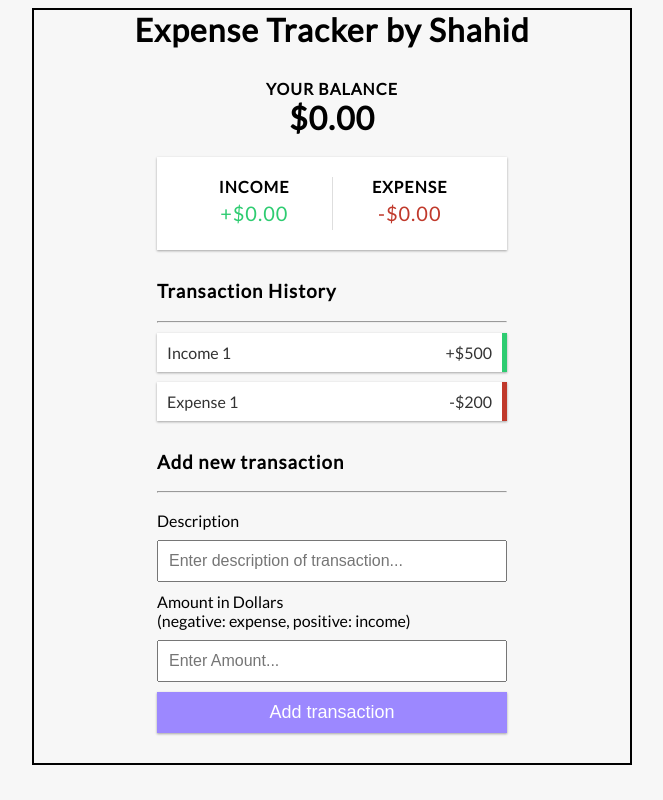
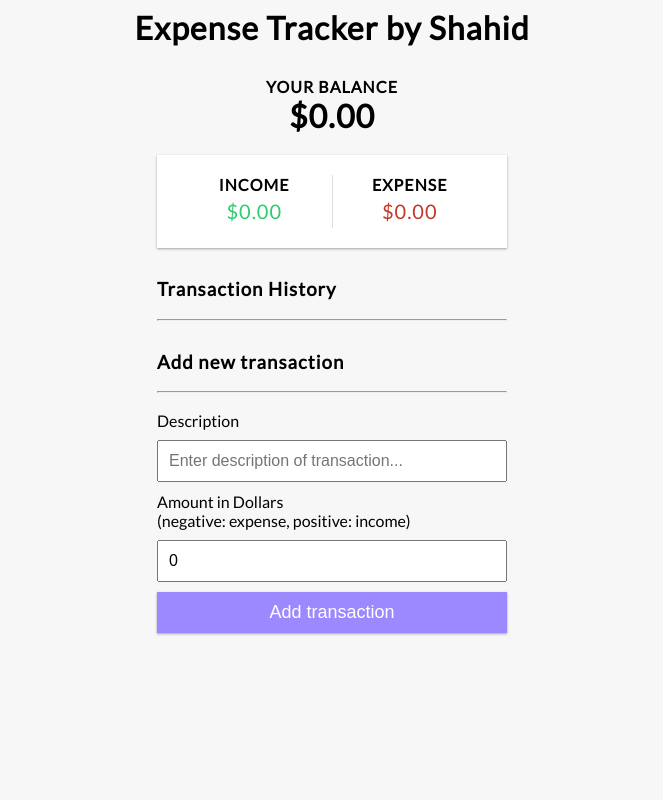
Before and after one commit to syedshahidashiqali/1st-project-expense-tracker, a React (Create React App) app: page / in a window 1280 px wide. Shown: the whole page, without its empty margins (308-971 px from the left). Built offline with nearby package versions, Linux system fonts and the light colour scheme.

Commit message:
Completed whole project

```diff
--- a/src/App.css
+++ b/src/App.css
@@ -180,15 +180,15 @@ input {
 }
 
 
-.main {
+/* .main {
     border: 2px solid black;
-    width: 600px;
+    width: auto;
     margin: 0 auto;
-}
+} */
 
 @media only screen and (max-width:  600px){
     .main{
-        /* margin: 0 20px; */
+        margin: 0 auto;
         height: 1000px;
         max-width: 600px;
     }
--- a/src/App.jsx
+++ b/src/App.jsx
@@ -4,10 +4,14 @@ import { IncomeExpense } from './components/IncomeExpense';
 import { TransactionHistory } from './components/TransactionHistory';
 import { AddTransaction } from './components/AddTransaction';
 
+// import global provider
+import { GlobalProvider } from './context/GlobalState';
+
 import './App.css';
 
 function App() {
   return (
+    <GlobalProvider>
       <div className="main">
         <Header />
         <div className="container">
@@ -17,6 +21,7 @@ function App() {
           <AddTransaction />
         </div>
       </div>
+    </GlobalProvider>
   );
 }
 
--- a/src/components/AddTransaction.js
+++ b/src/components/AddTransaction.js
@@ -1,18 +1,41 @@
-import React from 'react'
+import React, { useState, useContext } from 'react';
+
+
+import { GlobalContext } from '../context/GlobalState';
 
 export const AddTransaction = () => {
+
+    const [description, setDescription] = useState('');
+    const [amount, setAmount] = useState(0);
+
+    const { addTransaction } = useContext(GlobalContext);
+
+    const onSubmit = (e)=>{
+        e.preventDefault();
+
+        const newTransaction = {
+            id: Math.floor(Math.random() * 100000000),
+            description,
+            amount: +amount
+        }
+
+
+        addTransaction(newTransaction);
+    }
+
     return (
         <div>
             <h3>Add new transaction</h3>
             <hr />
-            <form>
+            <form onSubmit={ onSubmit }>
                 <div className="form">
                     <label htmlFor="text">
                         Description
                     </label>
                     <br />
                     <input type="text"
-                    placeholder="Enter description of transaction...">
+                    placeholder="Enter description of transaction..."
+                    onChange={ (e)=> { setDescription(e.target.value) } } value={ description }>
                     </input>
                 </div>
                 <div className="form">
@@ -23,7 +46,8 @@ export const AddTransaction = () => {
                         </label>
                     <br />
                     <input type="number"
-                    placeholder="Enter Amount...">
+                    placeholder="Enter Amount..."
+                    onChange={ (e)=> { setAmount(e.target.value) } } value={ amount }>
                     </input>
                 </div>
                 <button className="add-btn">Add transaction</button>
--- a/src/components/Balance.js
+++ b/src/components/Balance.js
@@ -1,10 +1,21 @@
-import React from 'react';
+import React, { useContext } from 'react';
+import { GlobalContext } from '../context/GlobalState';
+
 
 export const Balance = () => {
+
+    const { transactions } = useContext(GlobalContext);
+
+    const amounts = transactions.map(transaction=> transaction.amount);
+    parseInt(amounts)
+
+    const accumulator = (summation, num)=> summation += num
+
+    const total = amounts.reduce(accumulator, 0).toFixed(2);
     return (
         <div>
             <h4>YOUR BALANCE</h4>
-            <h1>$0.00</h1>
+    <h1>${ total }</h1>
         </div>
     )
 }
--- a/src/components/IncomeExpense.js
+++ b/src/components/IncomeExpense.js
@@ -1,15 +1,29 @@
-import React from 'react'
+import React, { useContext } from 'react';
+
+import { GlobalContext } from '../context/GlobalState';
+
 
 export const IncomeExpense = () => {
+
+    const { transactions } = useContext(GlobalContext);
+
+    const amounts = transactions.map(transaction=> transaction.amount);
+
+    const accumulator = (summation, num)=> summation += num
+
+    const income = amounts.filter(item => item >= 0).reduce(accumulator, 0).toFixed(2);
+
+    const expense = Math.abs(amounts.filter(item => item <= 0).reduce(accumulator, 0)).toFixed(2);
+
     return (
         <div className="inc-exp-cont">
             <div id="border">
                 <h4>INCOME</h4>
-                <p className="money plus">+$0.00</p>
+    <p className="money plus">${ income }</p>
             </div>
             <div>
                 <h4>EXPENSE</h4>
-                <p className="money minus">-$0.00</p>
+    <p className="money minus">${ expense }</p>
             </div>
         </div>
     )
--- /dev/null
+++ b/src/components/Transaction.js
@@ -0,0 +1,18 @@
+import React, { useContext } from 'react';
+
+import { GlobalContext } from '../context/GlobalState';
+
+
+export const Transaction = ({ transaction }) => {
+
+    const { delTransaction } = useContext(GlobalContext);
+
+    const sign = transaction.amount < 0 ? '-' : '+';
+    return (
+        <li className={ transaction.amount >= 1 ? "income-plus" : "expense-minus" }>
+            {transaction.description}
+            <span>{sign}${Math.abs(transaction.amount)}</span>
+            <button className="del-btn" onClick={()=> delTransaction(transaction.id)}>X</button>
+        </li>
+    )
+}
--- a/src/components/TransactionHistory.js
+++ b/src/components/TransactionHistory.js
@@ -1,22 +1,20 @@
-import React from 'react'
+import React, { useContext } from 'react';
+import { GlobalContext } from '../context/GlobalState';
+
+import { Transaction } from './Transaction';
 
 export const TransactionHistory = () => {
+
+    // const context = useContext(GlobalContext); // instead of using context.transactions we can destructure
+    const { transactions } = useContext(GlobalContext); // so transactions is an array we can loop through it
+    console.log(transactions);
     return (
         <div>
             <h3>Transaction History</h3>
             <hr />
 
             <ul className="list">
-                <li className="income-plus">
-                    Income 1
-                    <span>+$500</span>
-                    <button className="del-btn">X</button>
-                </li>
-                <li className="expense-minus">
-                    Expense 1
-                    <span>-$200</span>
-                    <button className="del-btn">X</button>
-                </li>
+                { transactions.map(transaction => ( <Transaction  key={transaction.id} transaction={transaction} />)) }
             </ul>
         </div>
     )
--- /dev/null
+++ b/src/context/GlobalState.js
@@ -0,0 +1,42 @@
+import React, { createContext, useReducer } from 'react';
+
+// import Reducer
+import Reducer  from './Reducer';
+
+// create initial state
+const initialState = {
+    transactions: []
+};
+
+export const GlobalContext = createContext(initialState);
+
+export const GlobalProvider = ({ children })=>{
+
+    const [state, dispatch] = useReducer(Reducer, initialState);
+
+    //Actions to Reducer
+    function delTransaction(id){
+        dispatch({
+            type: 'DELETE_TRANSACTION',
+            payload: id
+        });
+    }
+
+
+    function addTransaction(transaction){
+        dispatch({
+            type: 'ADD_TRANSACTION',
+            payload: transaction
+        });
+    }
+
+    return(
+        <GlobalContext.Provider value={{
+            transactions: state.transactions,
+            delTransaction,
+            addTransaction
+        }}>
+            { children }
+        </GlobalContext.Provider>
+    )
+}
--- /dev/null
+++ b/src/context/Reducer.js
@@ -0,0 +1,17 @@
+export default (state, action)=>{
+    switch(action.type){
+
+        case 'DELETE_TRANSACTION':
+            return{
+                ...state,
+                transactions: state.transactions.filter(transaction=> transaction.id !== action.payload)
+            }
+        case 'ADD_TRANSACTION':
+            return{
+                ...state,
+                transactions: [action.payload, ...state.transactions]
+            }
+        default:
+            return state
+    }
+}
```
Also changed, not shown: 2 other files (tests, documents, lock files or other folders). Lines whose indentation alone changed are shown as unchanged.
